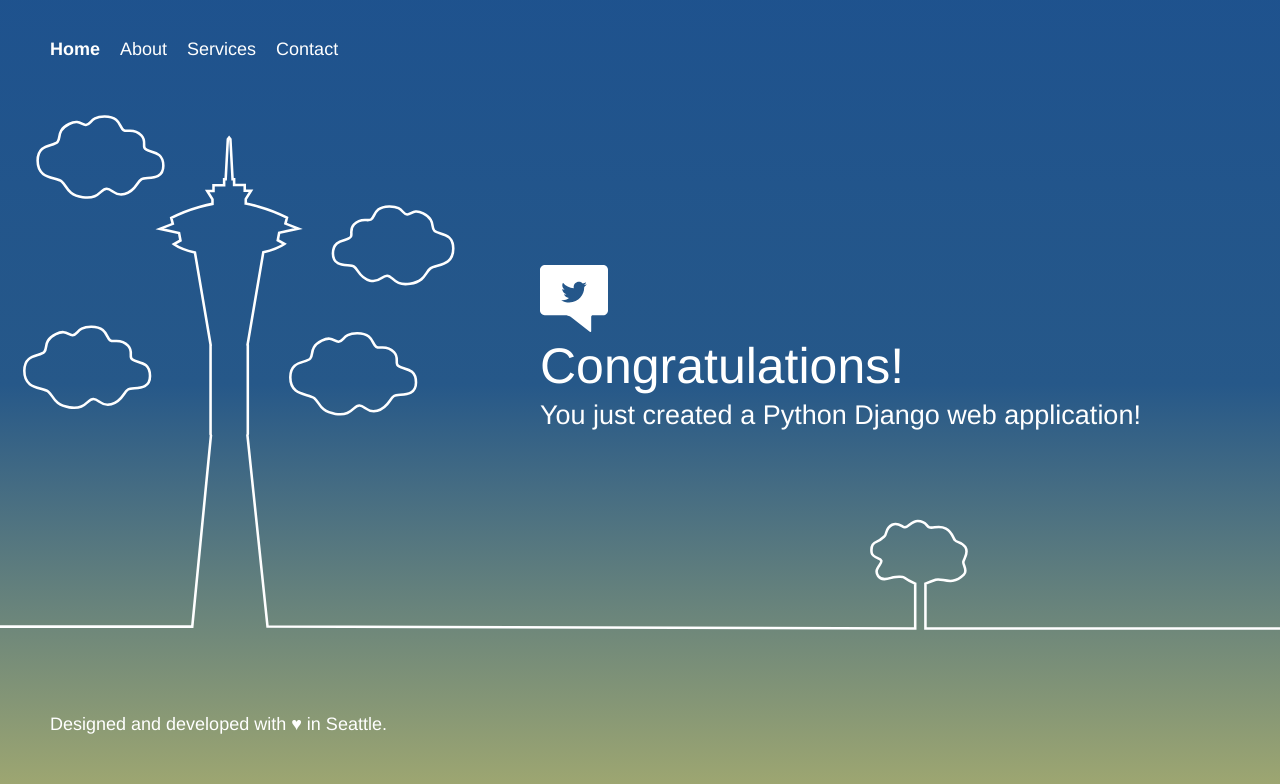
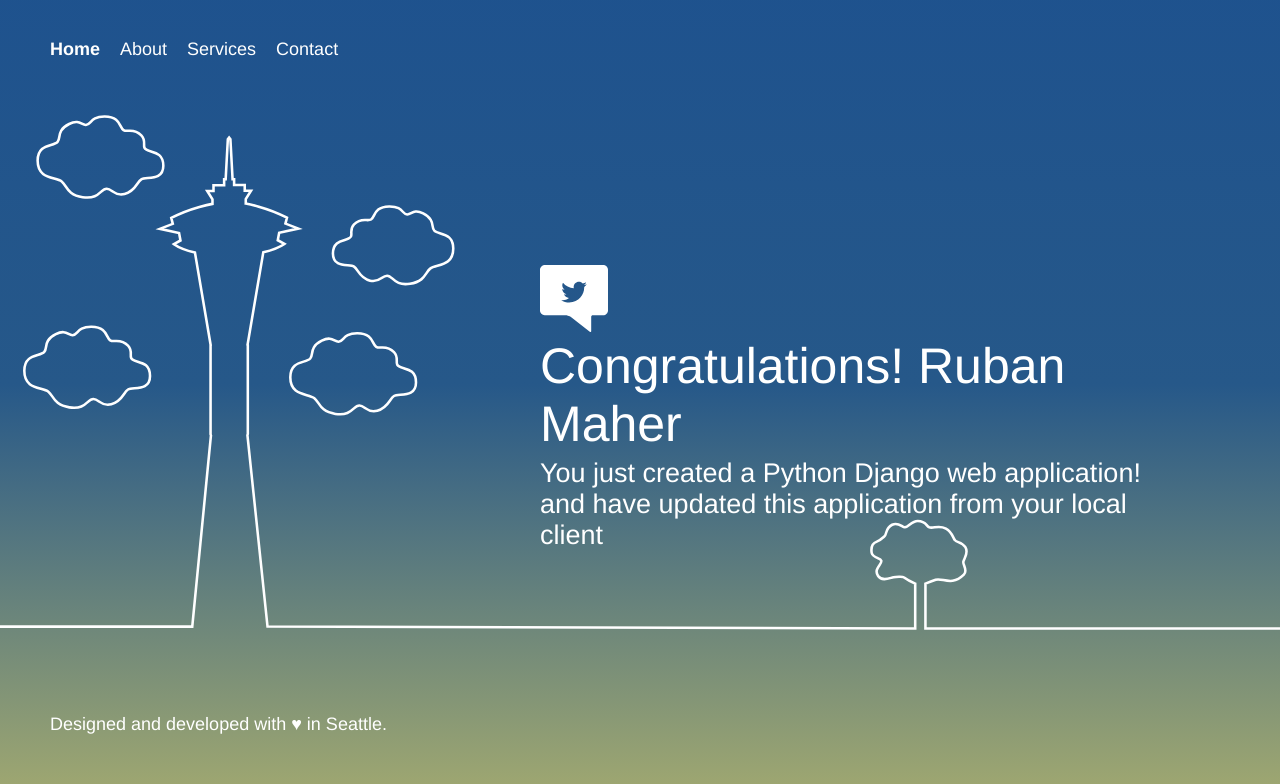
Before and after one commit to maherrub/spheres, a Django app: page / in a window 1280 px wide. Shown: the part 16-800 px from the top of the page. Run offline with Django 3.2, Linux system fonts and the light colour scheme.

Commit message:
changes done to index file

```diff
--- a/helloworld/templates/index.html
+++ b/helloworld/templates/index.html
@@ -58,8 +58,8 @@
         <div class="message">
             <a class="twitter-link" href="http://twitter.com/home/?status=I%20created%20a%20project%20with%20AWS%20CodeStar!%20%23AWS%20%23AWSCodeStar%20https%3A%2F%2Faws.amazon.com%2Fcodestar"><img src="{% static "/static/helloworld/img/tweet.svg" %}" /></a>
             <div class="text">
-                <h1>Congratulations!</h1>
-                <h2>You just created a Python Django web application!</h2>
+                <h1>Congratulations! Ruban Maher</h1>
+                <h2>You just created a Python Django web application! and have updated this application from your local client</h2>
             </div>
         </div>
     </div>
```
Also changed, not shown: db.sqlite3 (added), 10 other files.
